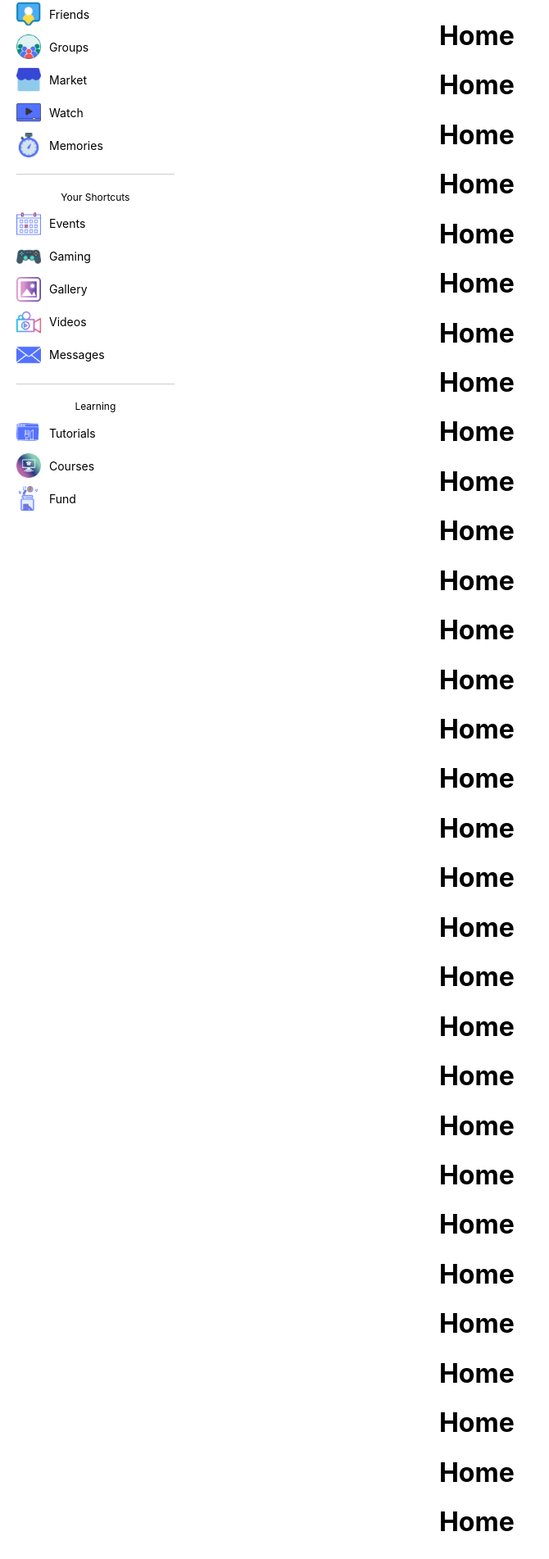
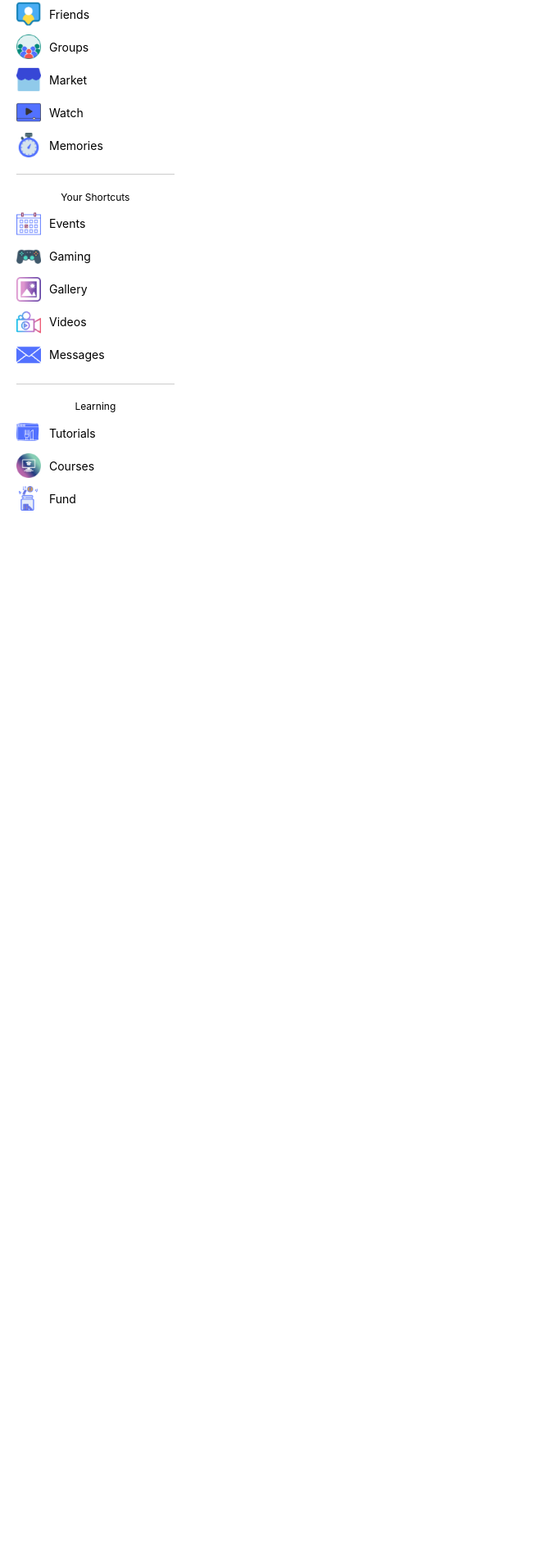
Before and after one commit to Umang375/Real_Social, a React (Create React App) app: page / in a window 1280 px wide. Shown: the part 129-2031 px from the top of the page at 82% size, without its empty margins (0-670 px from the left). After the commit the page ends 801 px from the top, so only its background shows below. Built offline with nearby package versions, Linux system fonts and the light colour scheme; the HTML template or start-up script is replaced by a standard one.

Commit message:
home bug removed

```diff
--- a/src/pages/home/Home.jsx
+++ b/src/pages/home/Home.jsx
@@ -4,116 +4,6 @@ const Home = () => {
   return (
     <div>
       <h1>Home</h1>
-      <h1>Home</h1>
-      <h1>Home</h1>
-      <h1>Home</h1>
-      <h1>Home</h1>
-      <h1>Home</h1>
-      <h1>Home</h1>
-      <h1>Home</h1>
-      <h1>Home</h1>
-      <h1>Home</h1>
-      <h1>Home</h1>
-      <h1>Home</h1>
-      <h1>Home</h1>
-      <h1>Home</h1>
-      <h1>Home</h1>
-      <h1>Home</h1>
-      <h1>Home</h1>
-      <h1>Home</h1>
-      <h1>Home</h1>
-      <h1>Home</h1>
-      <h1>Home</h1>
-      <h1>Home</h1>
-      <h1>Home</h1>
-      <h1>Home</h1>
-      <h1>Home</h1>
-      <h1>Home</h1>
-      <h1>Home</h1>
-      <h1>Home</h1>
-      <h1>Home</h1>
-      <h1>Home</h1>
-      <h1>Home</h1>
-      <h1>Home</h1>
-      <h1>Home</h1>
-      <h1>Home</h1>
-      <h1>Home</h1>
-      <h1>Home</h1>
-      <h1>Home</h1>
-      <h1>Home</h1>
-      <h1>Home</h1>
-      <h1>Home</h1>
-      <h1>Home</h1>
-      <h1>Home</h1>
-      <h1>Home</h1>
-      <h1>Home</h1>
-      <h1>Home</h1>
-      <h1>Home</h1>
-      <h1>Home</h1>
-      <h1>Home</h1>
-      <h1>Home</h1>
-      <h1>Home</h1>
-      <h1>Home</h1>
-      <h1>Home</h1>
-      <h1>Home</h1>
-      <h1>Home</h1>
-      <h1>Home</h1>
-      <h1>Home</h1>
-      <h1>Home</h1>
-      <h1>Home</h1>
-      <h1>Home</h1>
-      <h1>Home</h1>
-      <h1>Home</h1>
-      <h1>Home</h1>
-      <h1>Home</h1>
-      <h1>Home</h1>
-      <h1>Home</h1>
-      <h1>Home</h1>
-      <h1>Home</h1>
-      <h1>Home</h1>
-      <h1>Home</h1>
-      <h1>Home</h1>
-      <h1>Home</h1>
-      <h1>Home</h1>
-      <h1>Home</h1>
-      <h1>Home</h1>
-      <h1>Home</h1>
-      <h1>Home</h1>
-      <h1>Home</h1>
-      <h1>Home</h1>
-      <h1>Home</h1>
-      <h1>Home</h1>
-      <h1>Home</h1>
-      <h1>Home</h1>
-      <h1>Home</h1>
-      <h1>Home</h1>
-      <h1>Home</h1>
-      <h1>Home</h1>
-      <h1>Home</h1>
-      <h1>Home</h1>
-      <h1>Home</h1>
-      <h1>Home</h1>
-      <h1>Home</h1>
-      <h1>Home</h1>
-      <h1>Home</h1>
-      <h1>Home</h1>
-      <h1>Home</h1>
-      <h1>Home</h1>
-      <h1>Home</h1>
-      <h1>Home</h1>
-      <h1>Home</h1>
-      <h1>Home</h1>
-      <h1>Home</h1>
-      <h1>Home</h1>
-      <h1>Home</h1>
-      <h1>Home</h1>
-      <h1>Home</h1>
-      <h1>Home</h1>
-      <h1>Home</h1>
-      <h1>Home</h1>
-      <h1>Home</h1>
-      <h1>Home</h1>
-      <h1>Home</h1>
     </div>
   )
 }
```
